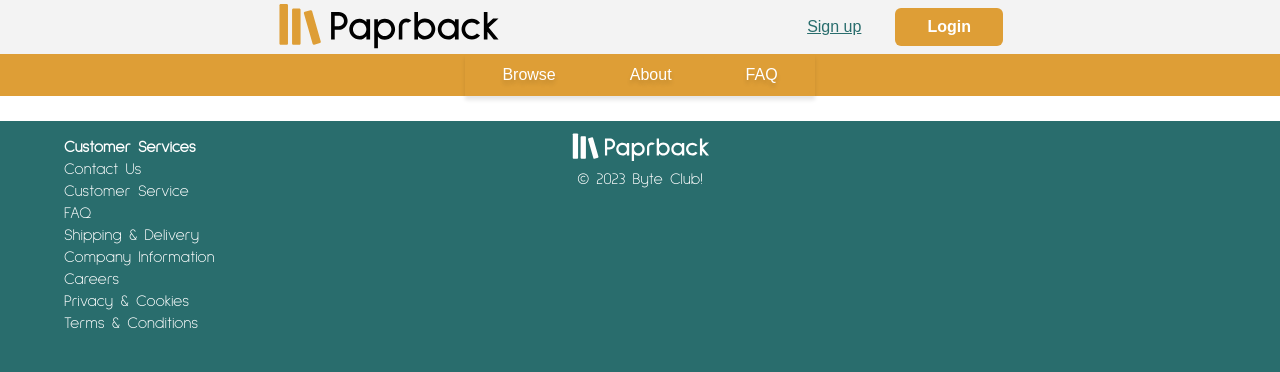
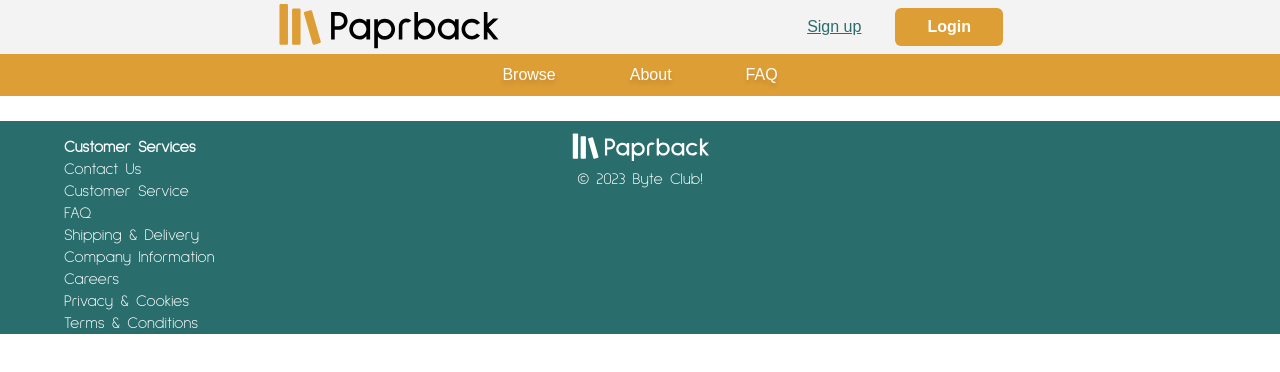
Before and after one commit to n335h/soc_byteclub_paprback, a React (Create React App) app in the folder frontend/: page /offer in a window 1280 px wide. Shown: the top 372 px of the page. Built offline with nearby package versions, Linux system fonts and the light colour scheme; no server answers.

Commit message:
styles edited

```diff
--- a/frontend/src/components/footer/footer.css
+++ b/frontend/src/components/footer/footer.css
@@ -5,7 +5,7 @@ footer {
   text-align: center;
   color: #ffffff;
   font-size: var(--text-r);
-  min-height: 100vh;
+  min-height: 175px;
 }
 
 .footer-container {
--- a/frontend/src/components/header/header.css
+++ b/frontend/src/components/header/header.css
@@ -31,10 +31,8 @@ header {
   flex-direction: row;
   justify-content: center;
   align-items: center;
-  background-color: var(--main-color);
   list-style: none;
   height: 30%;
-  box-shadow: 0px 4px 4px rgba(0, 0, 0, 0.10);
 }
 
 .menu.open::before {
@@ -96,7 +94,7 @@ header {
 
   .menu.open {
     position: absolute;
-    background-color: var(--background);
+    background-color: var(--main-color);
     height: auto;
     right: 0;
     top: 100px;
```
